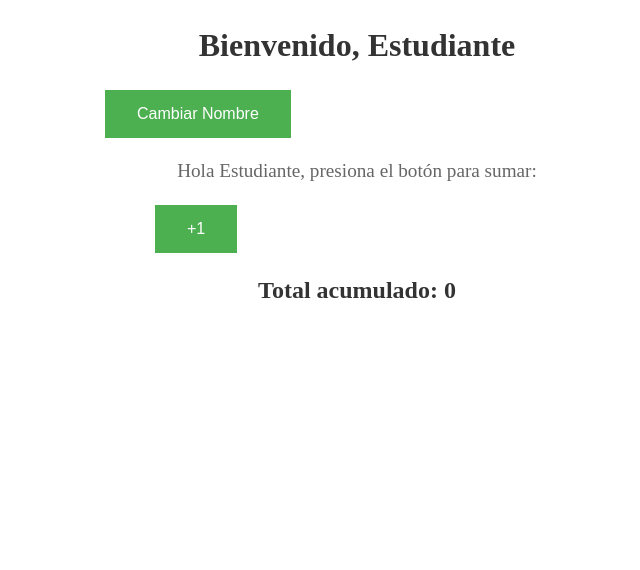
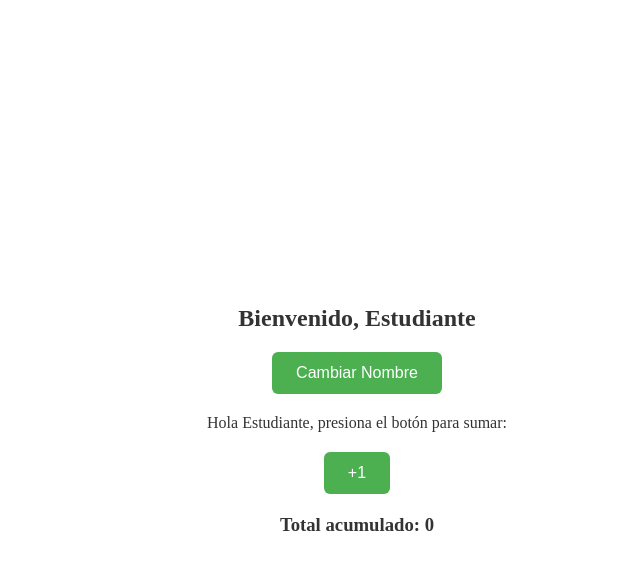
Before and after one commit to Developer-DsC/contador-app, an Angular app: page / in a window 1280 px wide. Shown: the top 570 px of the page, without its empty margins (283-923 px from the left). Built offline with nearby package versions, Linux system fonts and the light colour scheme.

Commit message:
Estilo CSS

```diff
--- a/src/app/hijo/hijo.component.html
+++ b/src/app/hijo/hijo.component.html
@@ -1,2 +1,2 @@
 <p>Hola {{nombre}}, presiona el botón para sumar:</p>
-<button class="sumar" (click)="sumarUno()">+1</button>
+<button (click)="sumarUno()">+1</button>
--- a/src/app/padre/padre.component.html
+++ b/src/app/padre/padre.component.html
@@ -1,4 +1,8 @@
-<h2>Bienvenido, {{nombre}}</h2>
-<button (click)="cambiarNombre()">Cambiar Nombre</button>
-<app-hijo [nombre]="nombre" (sumar)="actualizarContador($event)"></app-hijo>
-<h3>Total acumulado: {{contadorTotal}}</h3>
+<div class="container">
+    <h2>Bienvenido, {{nombre}}</h2>
+    <button (click)="cambiarNombre()">Cambiar Nombre</button>
+
+    <app-hijo [nombre]="nombre" (sumar)="actualizarContador($event)"></app-hijo>
+
+    <h3>Total acumulado: {{contadorTotal}}</h3>
+</div>
--- a/src/styles.css
+++ b/src/styles.css
@@ -1,37 +1,49 @@
-h2 {
-    color: #333;
-    font-size: 2em;
-    text-align: center;
+/* Centrado total del contenido */
+
+body,
+html {
+    height: 100%;
+    margin: 0;
+    padding: 0;
 }
 
+.container {
+    display: flex;
+    flex-direction: column;
+    justify-content: center;
+    /* centra verticalmente */
+    align-items: center;
+    /* centra horizontalmente */
+    height: 100vh;
+    text-align: center;
+    padding: 20px;
+}
+
+
+/* Estilos generales */
+
+h2,
+h3,
 p {
-    color: #666;
-    font-size: 1.2em;
-    line-height: 1.5em;
-    text-align: center;
+    color: #333;
+    margin: 10px 0;
 }
+
+
+/* Estilo para botones */
 
 button {
     background-color: #4CAF50;
-    /* Green */
     border: none;
     color: white;
-    padding: 15px 32px;
-    text-align: center;
-    text-decoration: none;
-    display: inline-block;
+    padding: 12px 24px;
     font-size: 16px;
-    margin-left: 380px;
+    margin: 10px;
     cursor: pointer;
+    border-radius: 6px;
+    transition: background-color 0.3s ease;
 }
 
-.sumar {
-    text-align: center;
-    margin-left: 430px;
+button:hover {
+    background-color: #45a049;
 }
-
-h3 {
-    color: #333;
-    font-size: 1.5em;
-    text-align: center;
-}
```
